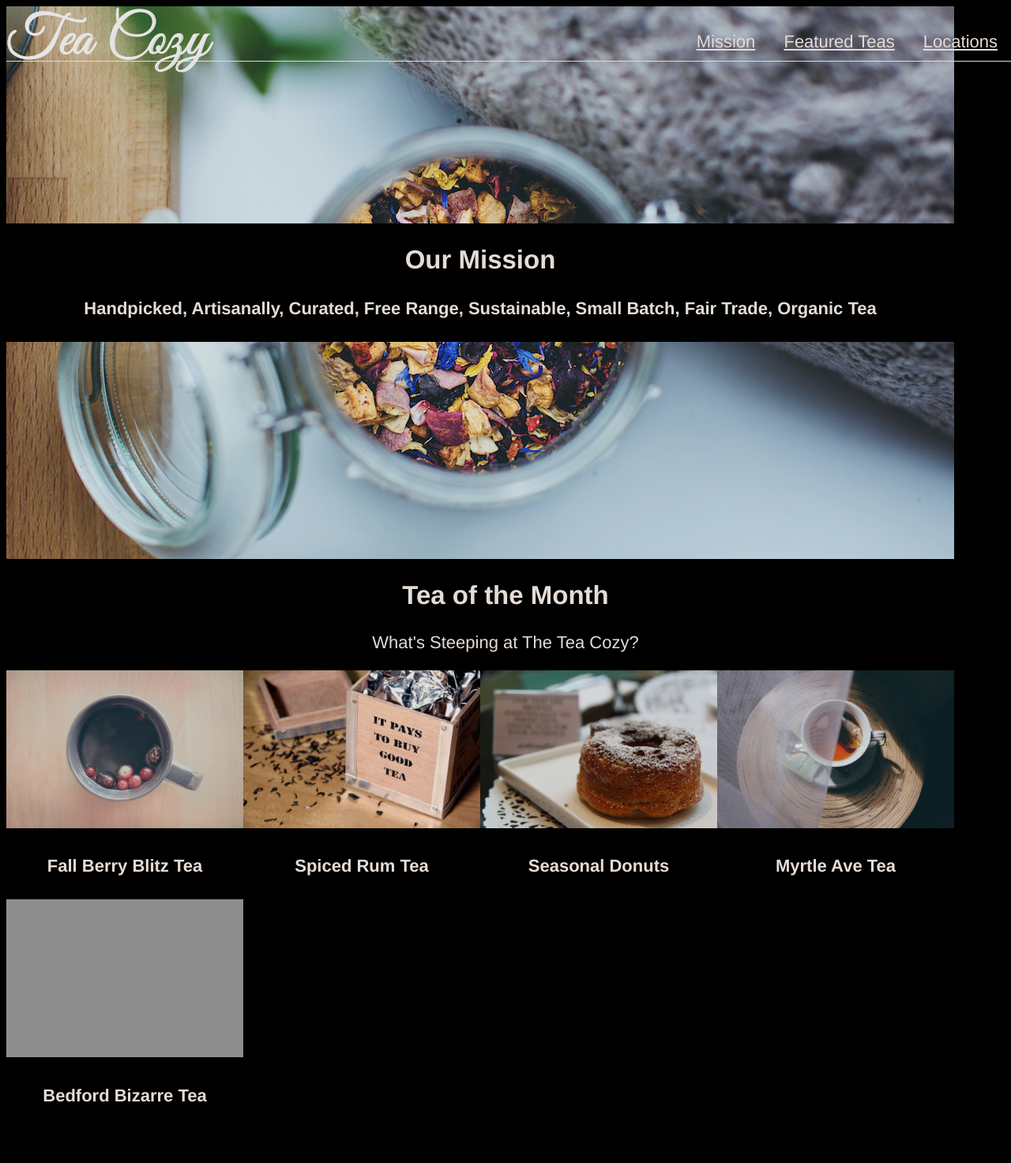
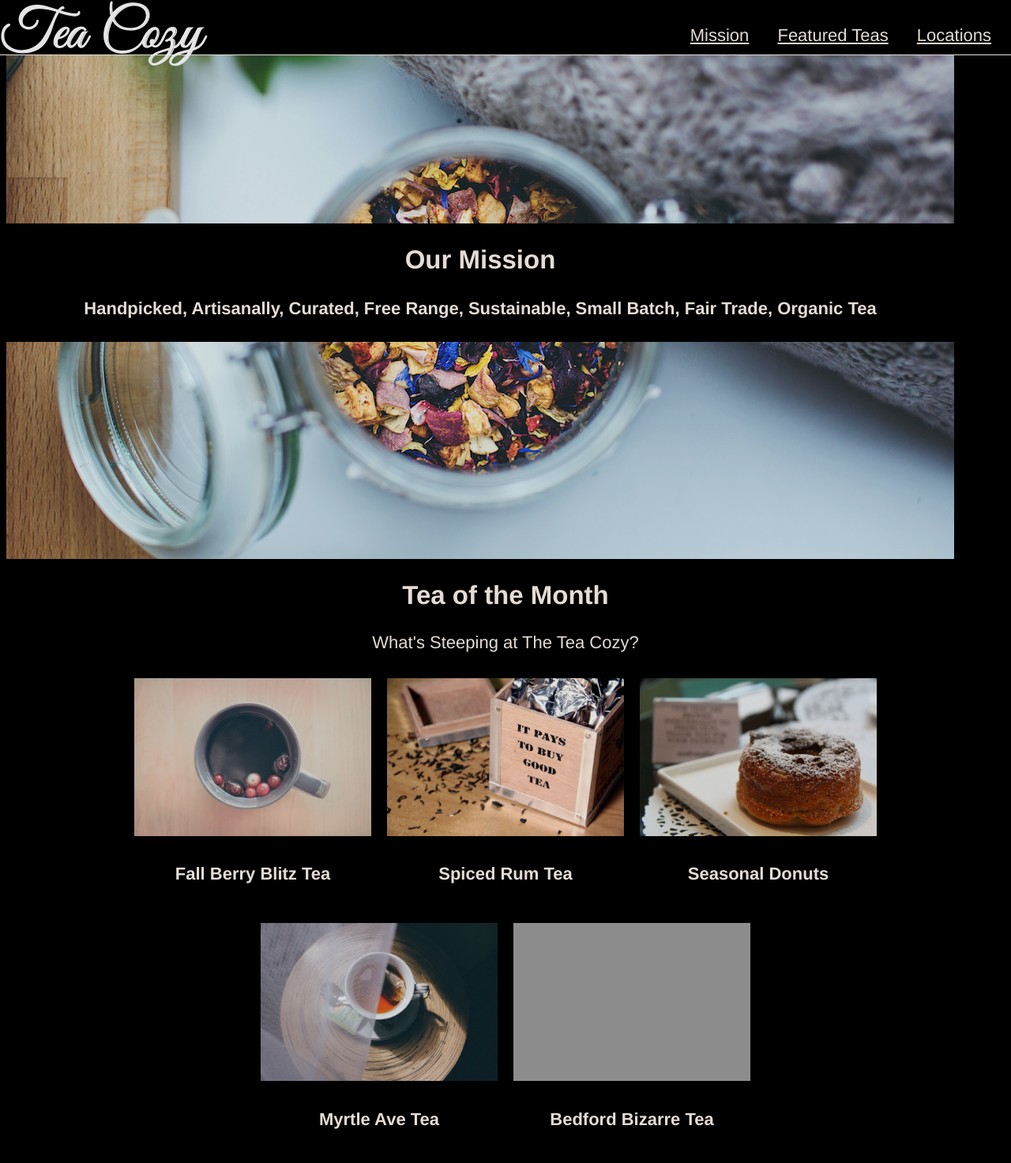
Before and after one commit to sarlyn83/teacozy, a plain HTML site: page index.html in a window 1280 px wide. Shown: the whole page at 79% size. Before the commit the page ends 1438 px from the top, so only its background shows below. Drawn offline with Linux system fonts and the light colour scheme; grey boxes are pictures that could not be loaded; files whose address does not match are found by name.

Commit message:
first three sections finished

```diff
--- a/resources/css/style.css
+++ b/resources/css/style.css
@@ -13,7 +13,10 @@ header{
   position: fixed;
   height: 69px;
   width: 100%;
+  top: 0;
+  left: 0;
   border-bottom: 1px solid seashell;
+  background-color: black;
 }
 
 .logo{
@@ -53,11 +56,18 @@ a {
 .featured-teas {
   display: flex;
   width: 1000px;
+  padding-left: 100px;
 }
 
 .teas {
   display: flex;
   flex-wrap: wrap;
+  justify-content: center;
+  align-items: center;
+}
+
+.teas div {
+  padding: 10px 10px;
 }
 
 .individual-teas {
```
